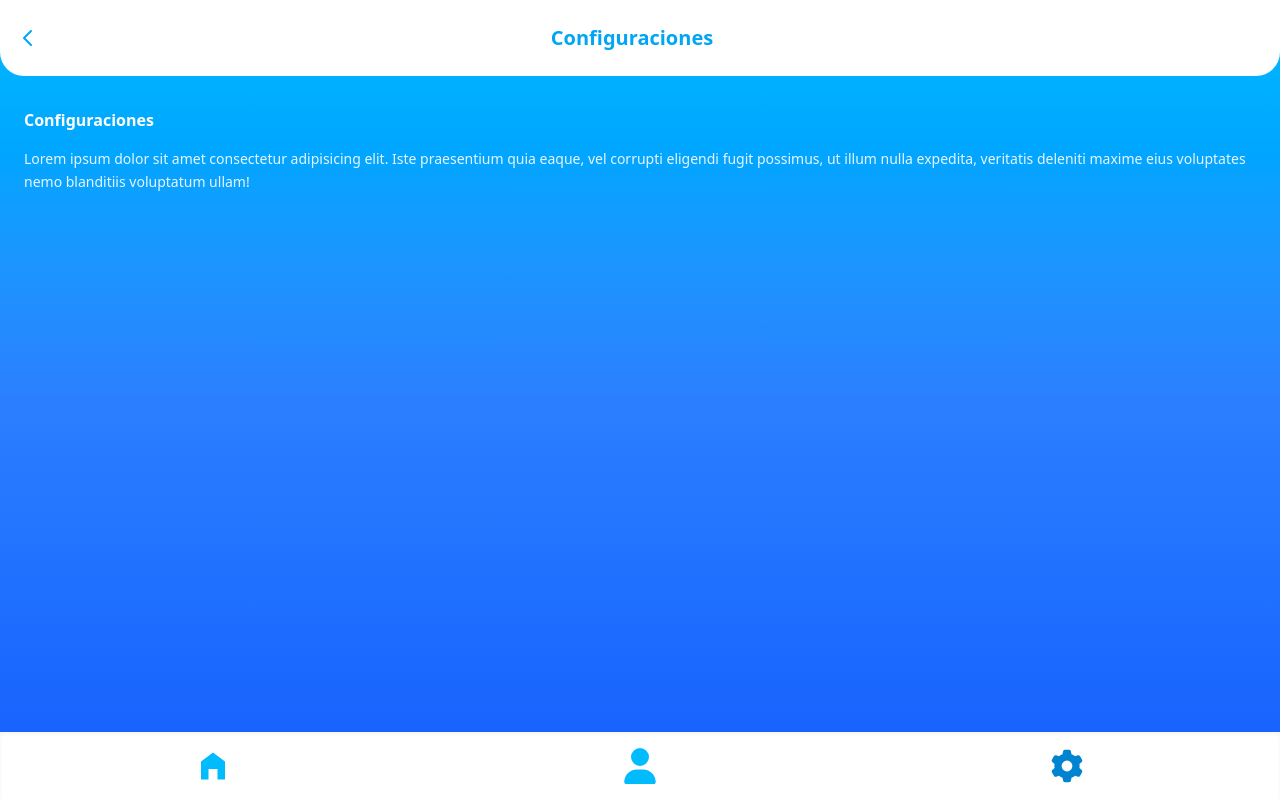
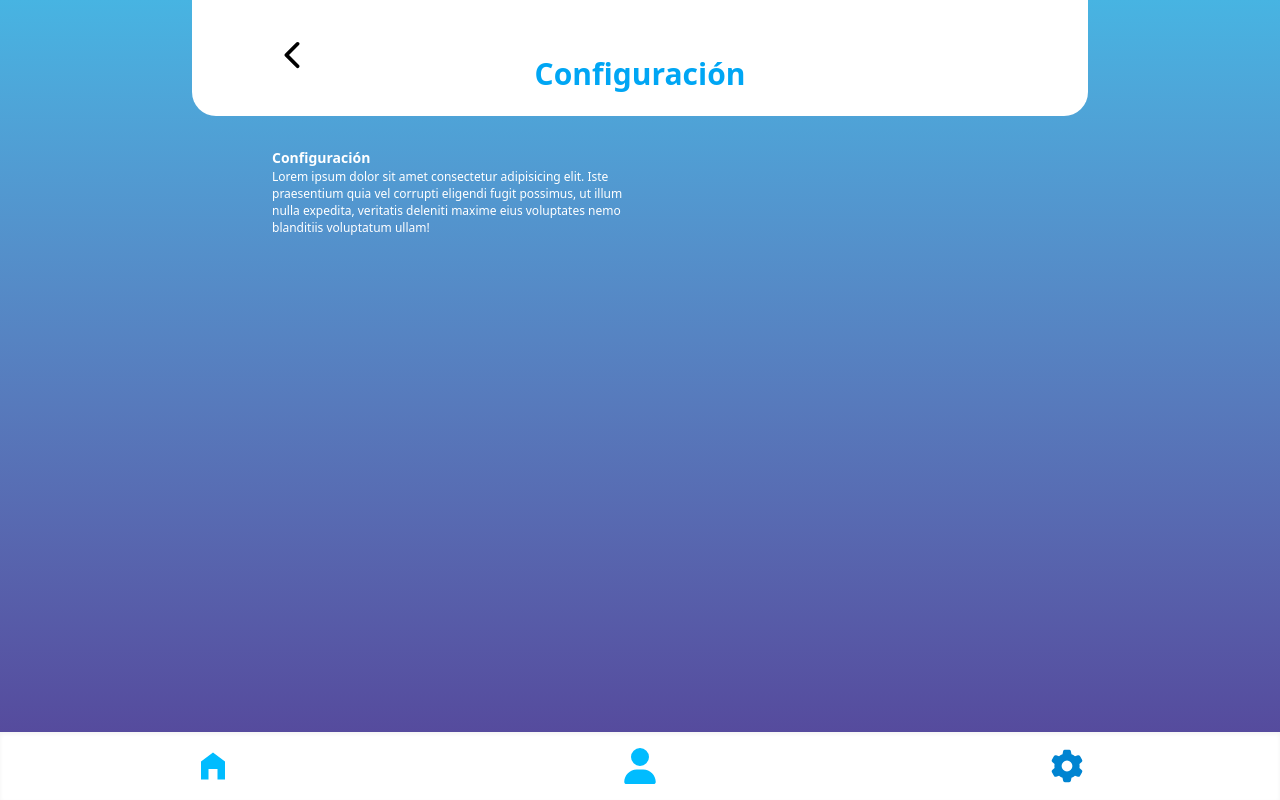
Before and after one commit to Marcohau2O/Cisco, a React (Vite) app in the folder Cisco/: page /settings in a window 1280 px wide. Built offline with nearby package versions, Linux system fonts and the light colour scheme.

Commit message:
cambios en setting y profile

```diff
--- a/Cisco/src/pages/profile.jsx
+++ b/Cisco/src/pages/profile.jsx
@@ -1,47 +1,32 @@
 import React from 'react';
+import { IoIosArrowBack } from "react-icons/io";
 import { NavLink } from 'react-router-dom';
 
-export default function Profile ()  {
+export default function Profile() {
   return (
-    <div className="min-h-screen bg-gradient-to-b from-sky-400 via-blue-500 to-blue-600">
-      <div className="bg-white rounded-b-3xl px-4 py-6 mb-0">
+    <div className="min-h-screen bg-gradient-to-b from-[#47B4E2] to-[#544197] flex flex-col">
+          <div className="w-full relative">
+
+            <div className="bg-white rounded-b-3xl max-w-4xl mx-auto px-6 md:px-20 py-6 ">
               <div className="flex items-center justify-between">
-          <button
-            variant="ghost"
-            size="icon"
-            className="text-sky-500 hover:bg-sky-50"
-          >
-            <svg
-              xmlns="http://www.w3.org/2000/svg"
-              className="h-6 w-6"
-              fill="none"
-              viewBox="0 0 24 24"
-              stroke="currentColor"
-            >
                 <NavLink to="/">
-              <path
-                strokeLinecap="round"
-                strokeLinejoin="round"
-                strokeWidth={2}
-                d="M15 19l-7-7 7-7"
-              />
+                  <button>
+                    <IoIosArrowBack size={40} />
+                  </button>
                 </NavLink>
-
-            </svg>
-          </button>
-          <h1 className="text-xl font-semibold text-sky-500">Perfil</h1>
+                <h1 className="text-3xl font-semibold text-sky-500 mt-8">Perfil</h1>
                 <div className="w-10"></div>
               </div>
             </div>
+          </div>
 
-      <div className="px-6 pt-8">
-        <h2 className="text-white text-lg font-semibold mb-4">Perfil</h2>
-        <p className="text-white text-sm leading-relaxed opacity-90">
-          Lorem ipsum dolor sit amet, consectetur adipiscing elit, sed do eiusmod tempor incididunt ut labore et dolore
-          magna aliqua. Ut enim ad minim veniam, quis nostrud exercitation ullamco laboris nisi ut aliquip ex ea commodo
-          consequat. Duis aute irure dolor in reprehenderit in voluptate velit esse cillum dolore eu fugiat nulla
-          pariatur. Excepteur sint occaecat cupidatat non proident, sunt in culpa qui officia deserunt mollit anim id
-          est laborum.
+          <div className="max-w-4xl mx-auto w-full px-6 md:px-20 pt-8 text-left">
+            <h2 className="text-white text-sm font-semibold ">Perfil</h2>
+            <p className="text-white text-sm text-[12px] grid grid-cols-2">
+              Lorem ipsum dolor sit amet consectetur adipisicing elit.
+              Iste praesentium quia vel corrupti eligendi fugit possimus,
+              ut illum nulla expedita, veritatis deleniti maxime eius
+              voluptates nemo blanditiis voluptatum ullam!
             </p>
           </div>
         </div>
--- a/Cisco/src/pages/settings.jsx
+++ b/Cisco/src/pages/settings.jsx
@@ -1,44 +1,31 @@
+import { IoIosArrowBack } from "react-icons/io";
 import { NavLink } from "react-router-dom";
 
 export default function Settings() {
   return (
-    <div className="min-h-screen bg-gradient-to-b from-sky-400 via-blue-500 to-blue-600">
-      <div className="bg-white rounded-b-3xl px-4 py-6 mb-0">
-        <div className="flex items-center justify-between">
-          <button
-            variant="ghost"
-            size="icon"
-            className="text-sky-500 hover:bg-sky-50"
-          >
-            <svg
-              xmlns="http://www.w3.org/2000/svg"
-              className="h-6 w-6"
-              fill="none"
-              viewBox="0 0 24 24"
-              stroke="currentColor"
-            >
-              <NavLink to="/">
-                <path
-                  strokeLinecap="round"
-                  strokeLinejoin="round"
-                  strokeWidth={2}
-                  d="M15 19l-7-7 7-7"
-                />
+    <div className="min-h-screen bg-gradient-to-b from-[#47B4E2] to-[#544197] flex flex-col">
+      <div className="w-full relative">
 
-              </NavLink>
-            </svg>
-          </button>
-          <h1 className="text-xl font-semibold text-sky-500">Configuraciones</h1>
-          <div className="w-10"></div>
+        <div className="bg-white rounded-b-3xl max-w-4xl mx-auto px-6 md:px-20 py-6 ">
+          <div className="flex items-center justify-between">
+            <NavLink to="/">
+              <button>
+                <IoIosArrowBack size={40} />
+              </button>
+            </NavLink>
+            <h1 className="text-3xl font-semibold text-sky-500 mt-8">Configuración</h1>
+            <div className="w-10"></div>
+          </div>
         </div>
       </div>
 
-      <div className="px-6 pt-8">
-        <h2 className="text-white text-md font-semibold mb-4"> Configuraciones</h2>
-        <p className="text-white text-sm leading-relaxed opacity-90">
-          Lorem ipsum dolor sit amet consectetur adipisicing elit. Iste praesentium quia eaque,
-          vel corrupti eligendi fugit possimus, ut illum nulla expedita, veritatis deleniti
-          maxime eius voluptates nemo blanditiis voluptatum ullam!
+      <div className="max-w-4xl mx-auto w-full px-6 md:px-20 pt-8 text-left">
+        <h2 className="text-white text-sm font-semibold ">Configuración</h2>
+        <p className="text-white text-sm text-[12px] grid grid-cols-2">
+          Lorem ipsum dolor sit amet consectetur adipisicing elit.
+          Iste praesentium quia vel corrupti eligendi fugit possimus,
+          ut illum nulla expedita, veritatis deleniti maxime eius
+          voluptates nemo blanditiis voluptatum ullam!
         </p>
       </div>
     </div>
```
Lines whose indentation alone changed are shown as unchanged.
